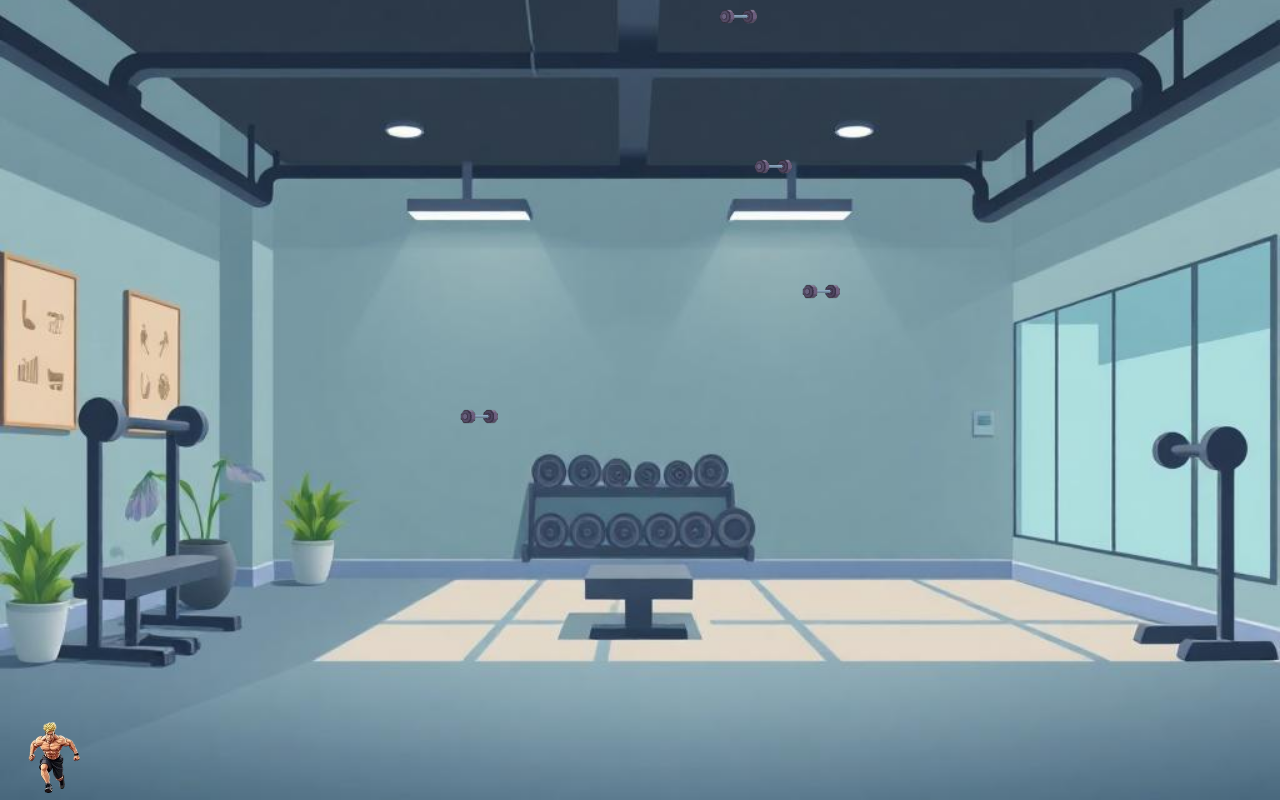
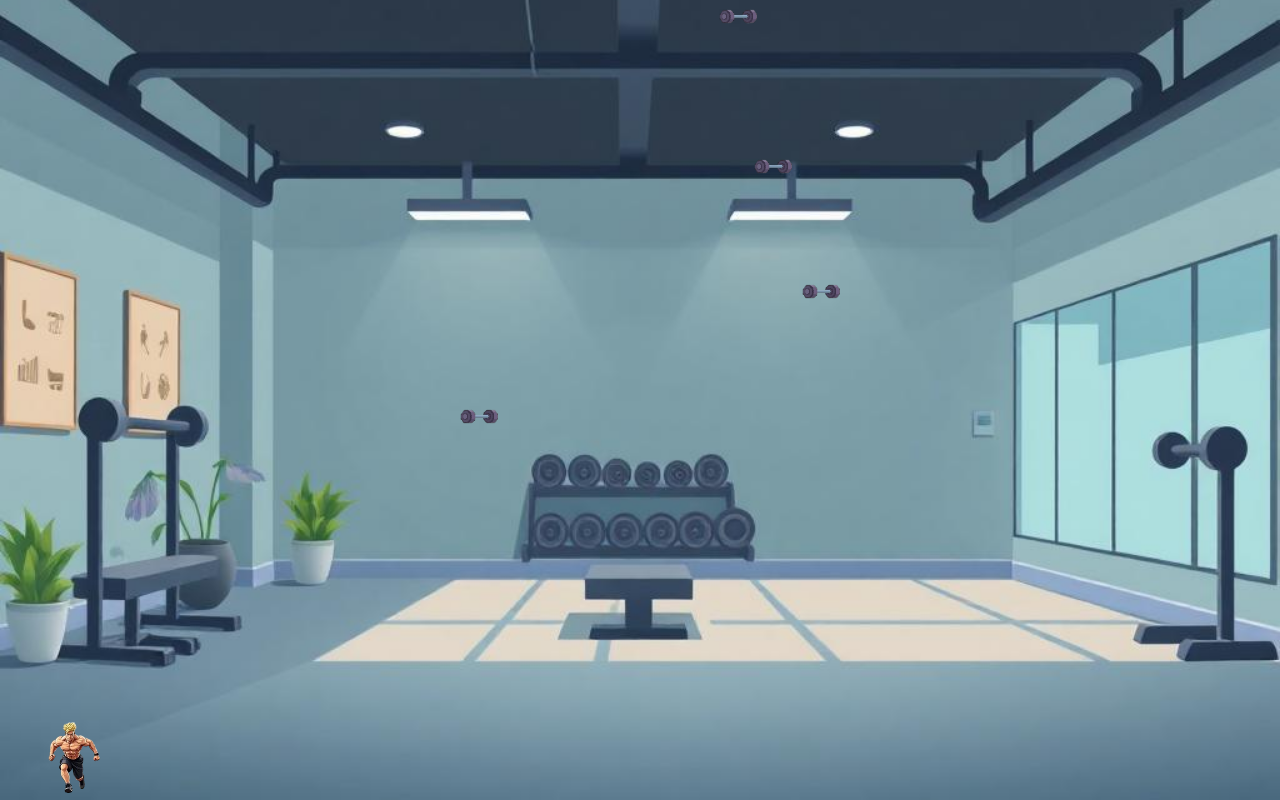
Before and after one commit to bthnyildirim/your-gym-buddy, a plain HTML site: page index.html in a window 1280 px wide. Drawn offline with Linux system fonts and the light colour scheme.

Commit message:
movement of player div stabilized,body overflow fixed

```diff
--- a/CSS/main.css
+++ b/CSS/main.css
@@ -1,10 +1,9 @@
-* {
+html,
+body {
   margin: 0;
   padding: 0;
-}
-
-body {
-  background-color: moccasin;
+  height: 100%;
+  overflow: hidden;
 }
 
 #board {
--- a/js/main.js
+++ b/js/main.js
@@ -24,13 +24,21 @@ class Player {
   }
 
   moveLeft() {
-    this.positionX -= 20;
-    this.domElement.style.left = this.positionX + "px";
+    if (this.positionX > 0) {
+      this.positionX -= 20;
+      this.domElement.style.left = this.positionX + "px";
+    }
   }
 
   moveRight() {
-    this.positionX += 20;
-    this.domElement.style.left = this.positionX + "px";
+    const board = document.getElementById("board");
+    const boardWidth = board.clientWidth;
+    const characterRightEdge = this.positionX + this.domElement.offsetWidth;
+
+    if (characterRightEdge < boardWidth) {
+      this.positionX += 20;
+      this.domElement.style.left = this.positionX + "px";
+    }
   }
 }
 
@@ -104,7 +112,7 @@ class prize {
 
 const player = new Player();
 
-// Array to store all obstacles
+// store all obstacles
 const obstacles = [];
 const obstacleWidth = 30; // Define the width of each obstacle
 const boardWidth = 1000;
@@ -120,7 +128,7 @@ setInterval(() => {
   obstacles.forEach((obstacle, index) => {
     obstacle.moveDown();
 
-    // If the obstacle moves off the screen, remove it
+    // remove obstacle from screen
     if (obstacle.positionY < 0) {
       obstacle.domElement.remove();
       obstacles.splice(index, 1);
@@ -138,7 +146,7 @@ setInterval(() => {
   prize.forEach((prize, index) => {
     prize.moveDown();
 
-    // If the obstacle moves off the screen, remove it
+    // remove obstacle from screen
     if (prize.positionY < 0) {
       prize.domElement.remove();
       obstacles.splice(index, 2);
```
